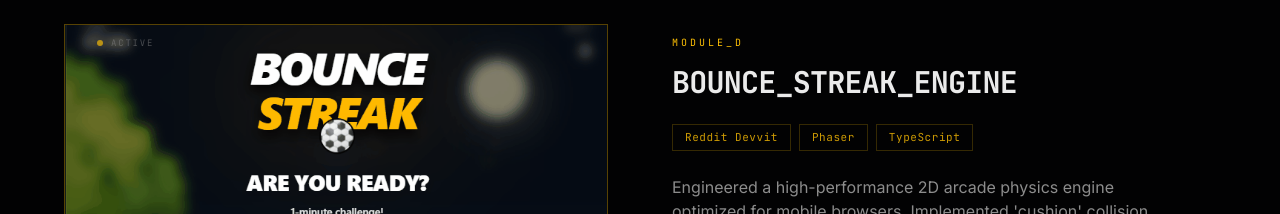
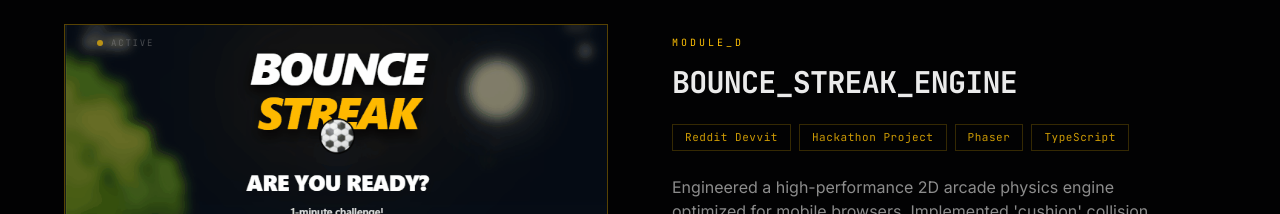
Before and after one commit to devendrasaim/devendrasaim.github.io, a Next.js app: page / in a window 1280 px wide. Shown: the part 4600-4814 px from the top of the page. Built offline with nearby package versions, Linux system fonts and the light colour scheme.

Commit message:
Label Bounce Streak as Hackathon Project

```diff
--- a/components/projects-section.tsx
+++ b/components/projects-section.tsx
@@ -39,7 +39,7 @@ const projects = [
   {
     moduleId: "MODULE_D",
     title: "BOUNCE_STREAK_ENGINE",
-    tags: ["Reddit Devvit", "Phaser", "TypeScript"],
+    tags: ["Reddit Devvit", "Hackathon Project", "Phaser", "TypeScript"],
     description:
       "Engineered a high-performance 2D arcade physics engine optimized for mobile browsers. Implemented 'cushion' collision detection to deliver a smooth 60 FPS experience. Architected a deterministic daily challenge system using seeded randomization, ensuring identical physics conditions for thousands of concurrent users.",
     viewportLabel: "PHYSICS_SIMULATION_VIEWPORT",
```
